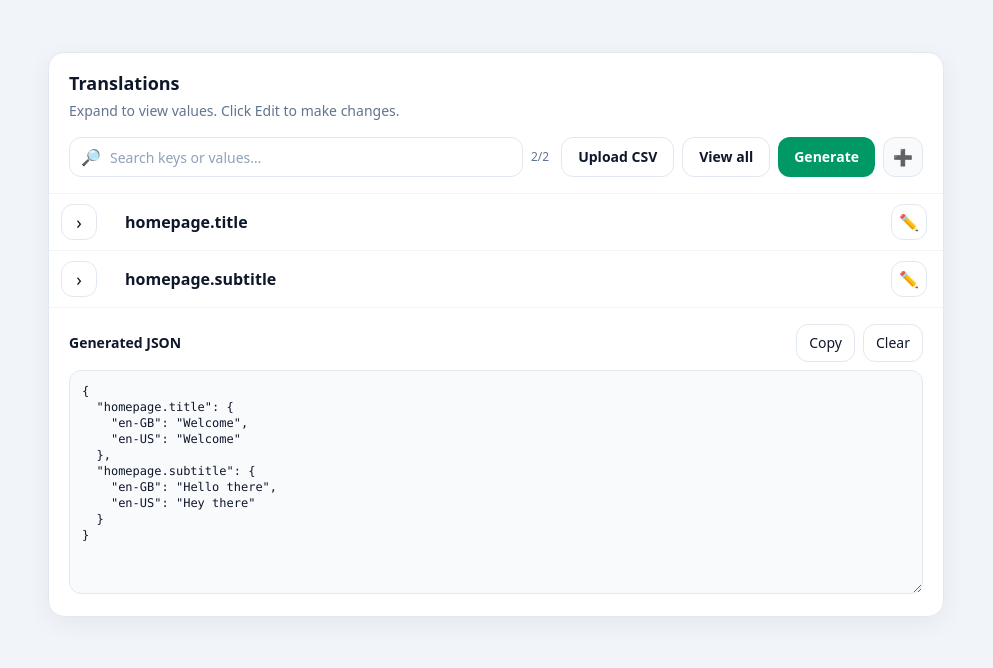
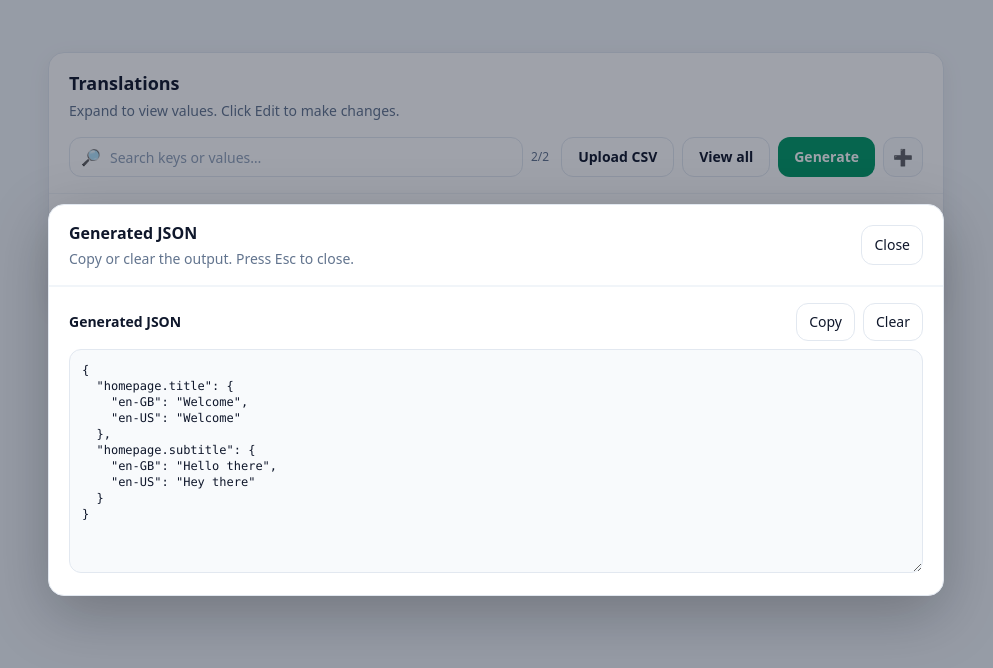
Before and after one commit to vizune/translations-cms, a Vue app in the folder translation-cms/: page / in a window 1280 px wide. Both pictures are taken after a click on the button "Generate". Shown: the top 668 px of the page, without its empty margins (144-1137 px from the left). Built offline with nearby package versions, Linux system fonts and the light colour scheme.

Commit message:
Extracts header and adds JSON output modal

```diff
--- /dev/null
+++ b/translation-cms/src/components/JsonOutputModal.vue
@@ -0,0 +1,77 @@
+<script setup lang="ts">
+import { ref, onBeforeUnmount, watch } from "vue";
+import JsonOutputPanel from "./JsonOutputPanel.vue";
+
+const props = defineProps<{
+  json: string;
+  open: boolean;
+}>();
+
+const emit = defineEmits<{
+  (e: "close"): void;
+  (e: "clear"): void;
+}>();
+
+function onKeydown(e: KeyboardEvent) {
+  if (e.key === "Escape") emit("close");
+}
+
+watch(
+  () => props.open,
+  (open) => {
+    if (!open) return;
+    window.addEventListener("keydown", onKeydown);
+  },
+);
+
+onBeforeUnmount(() => {
+  window.removeEventListener("keydown", onKeydown);
+});
+</script>
+
+<template>
+  <div
+    v-if="open"
+    class="fixed inset-0 z-50 flex items-center justify-center"
+    role="dialog"
+    aria-modal="true"
+    aria-label="Generated JSON"
+  >
+    <!-- Backdrop -->
+    <button
+      type="button"
+      class="absolute inset-0 bg-slate-900/40"
+      aria-label="Close modal"
+      @click="emit('close')"
+    />
+
+    <!-- Modal -->
+    <div
+      class="relative mx-4 w-full max-w-4xl overflow-hidden rounded-2xl border border-slate-200 bg-white shadow-[0_18px_60px_rgba(0,0,0,0.25)]"
+    >
+      <!-- Modal header -->
+      <div class="flex items-center justify-between border-b border-slate-100 px-5 py-4">
+        <div>
+          <h2 class="text-base font-semibold text-slate-900">Generated JSON</h2>
+          <p class="mt-1 text-sm text-slate-500">
+            Copy or clear the output. Press Esc to close.
+          </p>
+        </div>
+
+        <button
+          type="button"
+          class="inline-flex h-10 items-center justify-center rounded-xl border border-slate-200 bg-white px-3 text-sm font-medium text-slate-900 hover:bg-slate-50"
+          @click="emit('close')"
+        >
+          Close
+        </button>
+      </div>
+
+      <!-- Keep your existing panel UI -->
+      <JsonOutputPanel
+        :json="json"
+        @clear="emit('clear')"
+      />
+    </div>
+  </div>
+</template>
--- a/translation-cms/src/components/TranslationGroup.vue
+++ b/translation-cms/src/components/TranslationGroup.vue
@@ -1,9 +1,9 @@
 <script setup lang="ts">
 import { computed, ref } from "vue";
 import { useTranslationsStore } from "../stores/translations";
-import SearchBar from "./SearchBar.vue";
-import JsonOutputPanel from "./JsonOutputPanel.vue";
+import JsonOutputModal from "./JsonOutputModal.vue";
 import TranslationRow from "./TranslationRow.vue";
+import TranslationsHeader from "./TranslationsHeader.vue";
 
 const store = useTranslationsStore();
 
@@ -70,23 +70,20 @@ function addNewEntry() {
   // store.clearSearch();
 }
 
-const fileInputRef = ref<HTMLInputElement | null>(null);
+const jsonModalOpen = ref(false);
 
-function openFilePicker() {
-  fileInputRef.value?.click();
+function generateAndOpenJson() {
+  store.generateJson();
+  jsonModalOpen.value = true;
 }
 
-async function onFilePicked(e: Event) {
-  const input = e.target as HTMLInputElement;
-  const file = input.files?.[0];
-  if (!file) return;
+function closeJsonModal() {
+  jsonModalOpen.value = false;
+}
 
-  try {
-    await store.importCsv(file);
-  } finally {
-    // allow re-uploading the same file without refreshing
-    input.value = "";
-  }
+function clearJsonAndClose() {
+  store.clearJsonOutput();
+  jsonModalOpen.value = false;
 }
 </script>
 
@@ -95,67 +92,13 @@ async function onFilePicked(e: Event) {
     class="mx-auto mt-8 max-w-4xl rounded-2xl border border-slate-200 bg-white shadow-[0_6px_24px_rgba(0,0,0,0.06)]"
   >
     <!-- Header -->
-    <header class="border-b border-slate-100 px-5 py-4">
-      <!-- Row 1: Title + subtitle -->
-      <div class="mb-4">
-        <h1 class="text-lg font-semibold text-slate-900">
-          Translations
-        </h1>
-        <p class="mt-1 text-sm text-slate-500">
-          Expand to view values. Click Edit to make changes.
-        </p>
-      </div>
-
-      <!-- Row 2: Controls -->
-      <div class="flex items-center gap-3">
-        <!-- Search -->
-        <SearchBar class="flex-1" />
-
-        <!-- Actions -->
-        <div class="flex items-center gap-2">
-          <button
-            type="button"
-            class="inline-flex h-10 items-center justify-center rounded-xl border border-slate-200 bg-white px-4 text-sm font-semibold text-slate-900 hover:bg-slate-50 active:scale-[0.98]"
-            @click="openFilePicker"
-          >
-            Upload CSV
-          </button>
-
-          <input
-            ref="fileInputRef"
-            type="file"
-            accept=".csv"
-            class="hidden"
-            @change="onFilePicked"
-          />
-          <button
-            type="button"
-            class="inline-flex h-10 items-center justify-center rounded-xl border border-slate-200 bg-white px-4 text-sm font-semibold text-slate-900 hover:bg-slate-50 active:scale-[0.98]"
-            @click="toggleViewAll"
-          >
-            {{ allExpanded ? "Collapse all" : "View all" }}
-          </button>
-          <button
-            type="button"
-            class="inline-flex h-10 items-center justify-center rounded-xl bg-emerald-600 px-4 text-sm font-semibold text-white hover:bg-emerald-700 active:scale-[0.98]"
-            @click="store.generateJson"
-          >
-            Generate
-          </button>
-
-          <!-- Plus button -->
-          <button
-            type="button"
-            aria-label="Add translation"
-            @click="addNewEntry"
-            class="flex h-10 w-10 items-center justify-center rounded-xl border border-slate-200 bg-slate-50 text-base leading-none hover:bg-slate-100 active:scale-[0.98]"
-          >
-            ➕
-          </button>
-        </div>
-      </div>
-    </header>
-
+    <TranslationsHeader
+      :all-expanded="allExpanded"
+      @toggleViewAll="toggleViewAll"
+      @generate="generateAndOpenJson"
+      @add="addNewEntry"
+      @importCsv="store.importCsv"
+    />
 
     <!-- Empty state -->
     <div
@@ -197,10 +140,11 @@ async function onFilePicked(e: Event) {
       />
     </ul>
 
-    <JsonOutputPanel
-      v-if="store.jsonOutput"
+    <JsonOutputModal
+      :open="jsonModalOpen && !!store.jsonOutput"
       :json="store.jsonOutput"
-      @clear="store.clearJsonOutput"
+      @close="closeJsonModal"
+      @clear="clearJsonAndClose"
     />
   </section>
 </template>
--- /dev/null
+++ b/translation-cms/src/components/TranslationsHeader.vue
@@ -0,0 +1,96 @@
+<script setup lang="ts">
+import { computed, ref } from "vue";
+import SearchBar from "./SearchBar.vue";
+
+const props = defineProps<{
+  allExpanded: boolean;
+}>();
+
+const emit = defineEmits<{
+  (e: "toggleViewAll"): void;
+  (e: "generate"): void;
+  (e: "add"): void;
+  (e: "importCsv", file: File): void;
+}>();
+
+const fileInputRef = ref<HTMLInputElement | null>(null);
+
+function openFilePicker() {
+  fileInputRef.value?.click();
+}
+
+function onFilePicked(e: Event) {
+  const input = e.target as HTMLInputElement;
+  const file = input.files?.[0];
+  if (!file) return;
+
+  emit("importCsv", file);
+
+  // allow re-uploading the same file without refreshing
+  input.value = "";
+}
+
+const viewAllLabel = computed(() =>
+  props.allExpanded ? "Collapse all" : "View all",
+);
+</script>
+
+<template>
+  <header class="border-b border-slate-100 px-5 py-4">
+    <!-- Row 1: Title + subtitle -->
+    <div class="mb-4">
+      <h1 class="text-lg font-semibold text-slate-900">Translations</h1>
+      <p class="mt-1 text-sm text-slate-500">
+        Expand to view values. Click Edit to make changes.
+      </p>
+    </div>
+
+    <!-- Row 2: Controls -->
+    <div class="flex items-center gap-3">
+      <SearchBar class="flex-1" />
+
+      <div class="flex items-center gap-2">
+        <button
+          type="button"
+          class="inline-flex h-10 items-center justify-center rounded-xl border border-slate-200 bg-white px-4 text-sm font-semibold text-slate-900 hover:bg-slate-50 active:scale-[0.98]"
+          @click="openFilePicker"
+        >
+          Upload CSV
+        </button>
+
+        <input
+          ref="fileInputRef"
+          type="file"
+          accept=".csv"
+          class="hidden"
+          @change="onFilePicked"
+        />
+
+        <button
+          type="button"
+          class="inline-flex h-10 items-center justify-center rounded-xl border border-slate-200 bg-white px-4 text-sm font-semibold text-slate-900 hover:bg-slate-50 active:scale-[0.98]"
+          @click="emit('toggleViewAll')"
+        >
+          {{ viewAllLabel }}
+        </button>
+
+        <button
+          type="button"
+          class="inline-flex h-10 items-center justify-center rounded-xl bg-emerald-600 px-4 text-sm font-semibold text-white hover:bg-emerald-700 active:scale-[0.98]"
+          @click="emit('generate')"
+        >
+          Generate
+        </button>
+
+        <button
+          type="button"
+          aria-label="Add translation"
+          class="flex h-10 w-10 items-center justify-center rounded-xl border border-slate-200 bg-slate-50 text-base leading-none hover:bg-slate-100 active:scale-[0.98]"
+          @click="emit('add')"
+        >
+          ➕
+        </button>
+      </div>
+    </div>
+  </header>
+</template>
```
